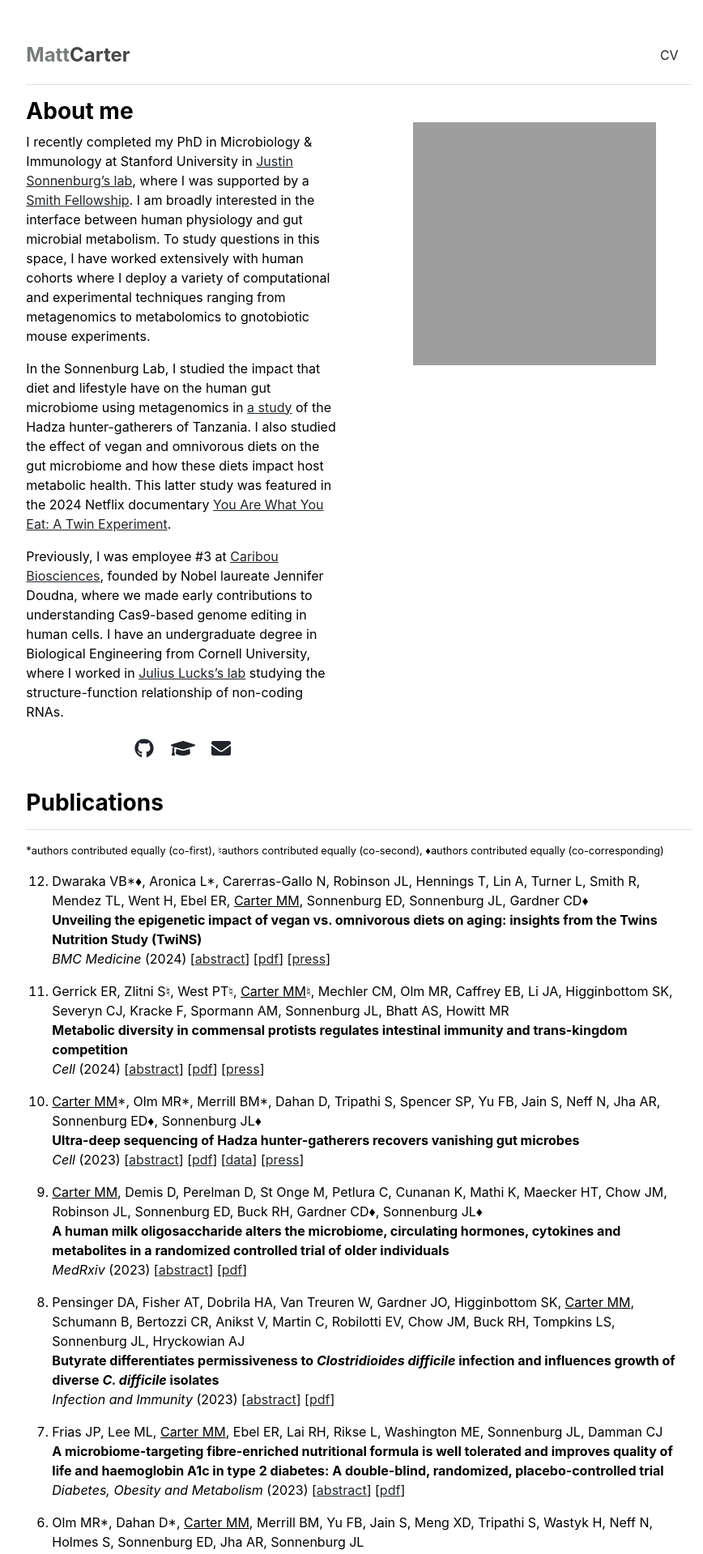
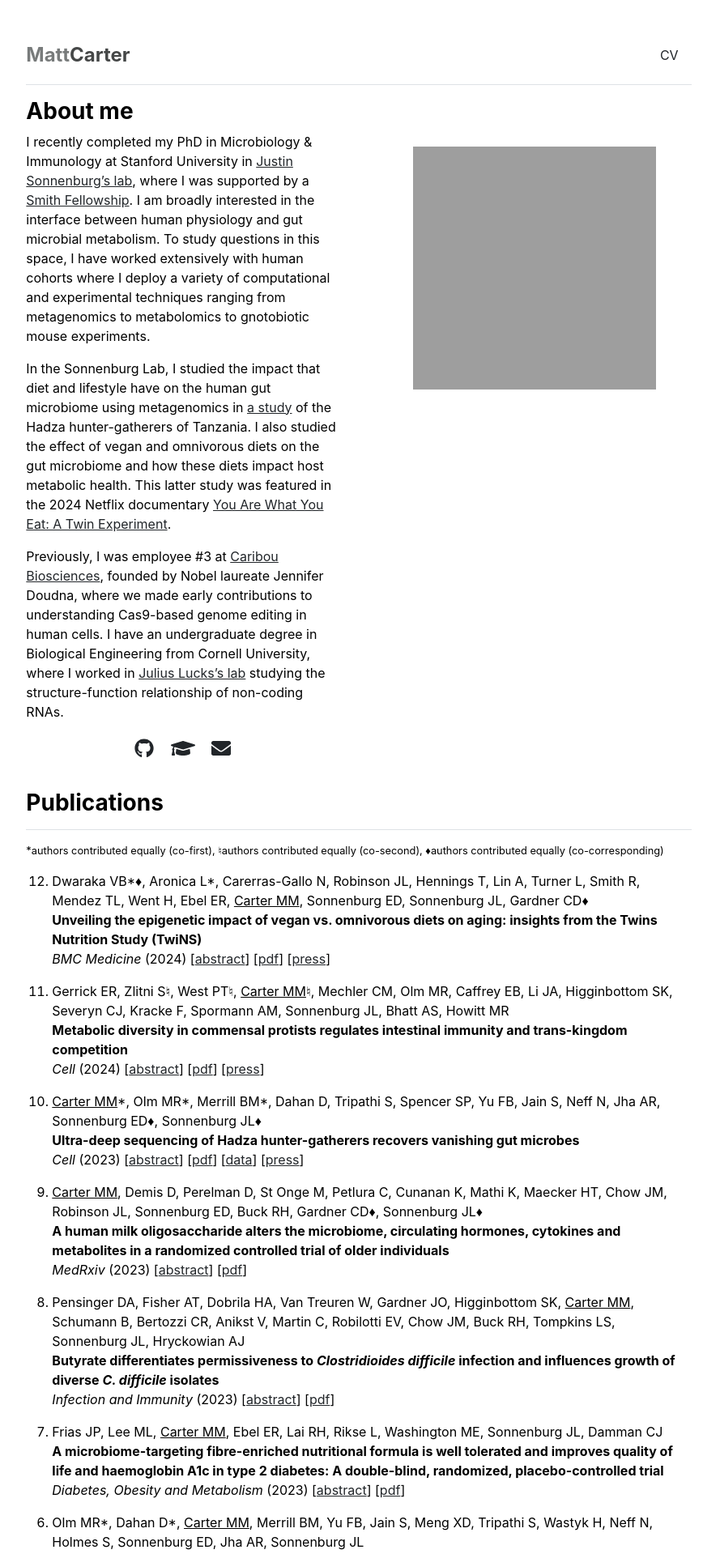
Before and after one commit to matt-cart/matt-cart.github.io, a Jekyll site: the page built from index.md, in a window 1280 px wide. Shown: the top 1919 px of the page at 81% size, without its empty margins (197-1065 px from the left). Built offline with Jekyll 4.4.1, drawn with Linux system fonts in a browser that asks for light colours.

Commit message:
Update home.html

```diff
--- a/_layouts/home.html
+++ b/_layouts/home.html
@@ -13,7 +13,7 @@ layout: default
     </p>
   </div>
   <div class="col-md-6 image-container">
-    <div style="margin-top:30px">
+    <div style="margin-top:60px">
       <img src="{{ site.github.url }}/assets/img/mugshot_website.png" alt="Home" width="300" height="300">
     </div>
   </div>
```
